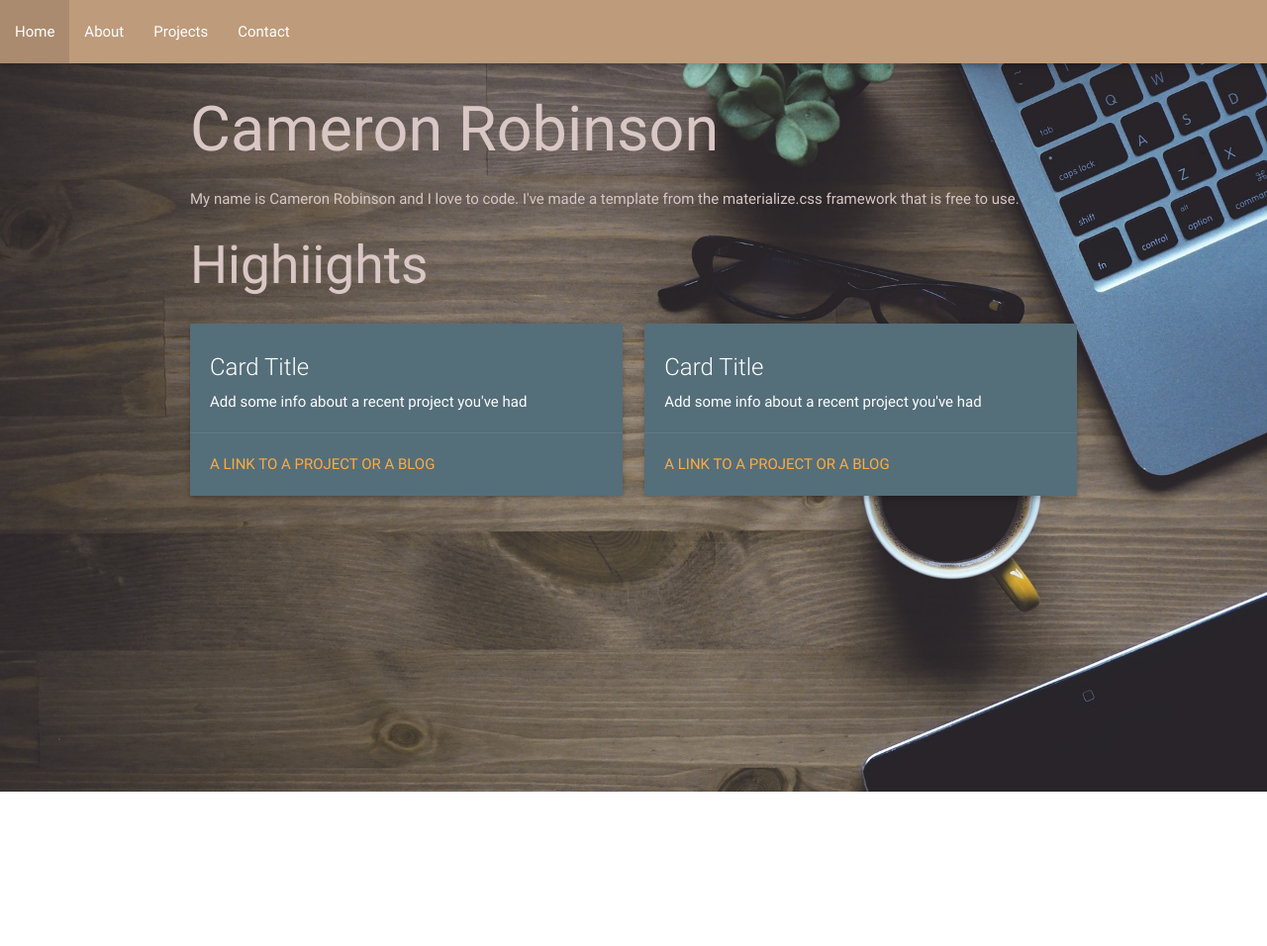
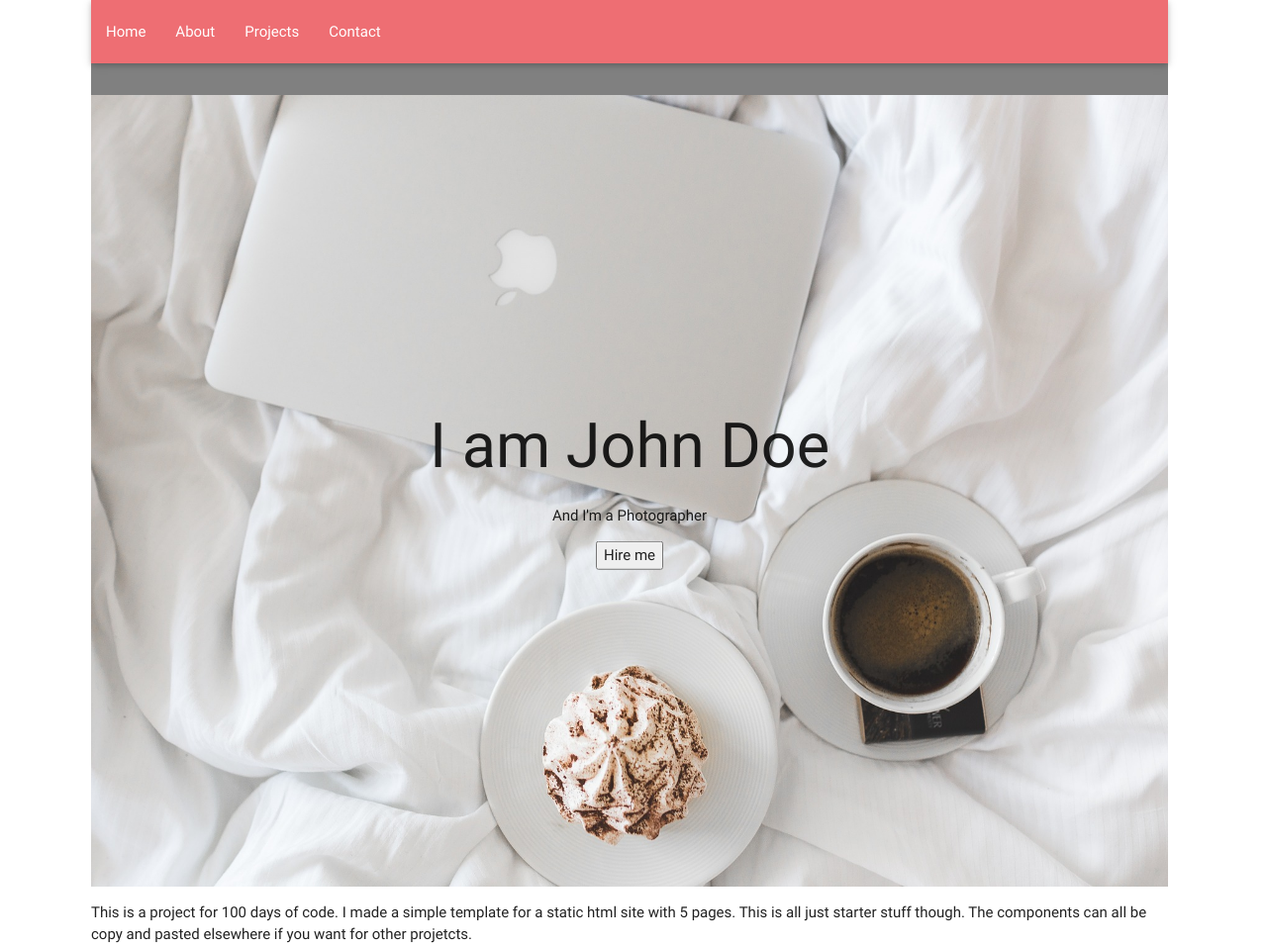
Before and after one commit to ca959971/SiteTemplate, a plain HTML site: page index.html in a window 1280 px wide. Shown: the whole page at 99% size. Before the commit the page ends 800 px from the top, so only its background shows below. Drawn offline with Linux system fonts and the light colour scheme; files whose address does not match are found by name.

Commit message:
hero image template

```diff
--- a/css/Site.css
+++ b/css/Site.css
@@ -1,4 +1,4 @@
-body {
+/* body {
   background: fixed;
 background-image: url(pics/notebook.jpg);
 
@@ -11,4 +11,44 @@ nav {
 }
 #cardText {
   color: black;
+} */
+
+
+
+.body-container{
+  position: absolute;
+
+  width: 85%;
+  background-color: gray;
+  left: 15%;
+  margin-left:-100px;
+height: 100%;
 }
+
+/* HERO IMAGE */
+
+
+/* The hero image */
+.hero-image {
+  /* Use "linear-gradient" to add a darken background effect to the image (photographer.jpg). This will make the text easier to read */
+  /* background-image: linear-gradient(rgba(0, 0, 0, 0.5), rgba(0, 0, 0, 0.5)), url("/Users/cameronrobinson/Desktop/CCAD/SiteTemplate/Pics/coffee-1284041_1920.jpg"); */
+background-image: url("/Users/cameronrobinson/Desktop/CCAD/SiteTemplate/Pics/coffee-1284041_1920.jpg");
+  /* Set a specific height */
+  height: 100%;
+
+  /* Position and center the image to scale nicely on all screens */
+  background-position: center;
+  background-repeat: no-repeat;
+  background-size: cover;
+  position: relative;
+}
+
+/* Place text in the middle of the image */
+.hero-text {
+  text-align: center;
+  position: relative;
+  top: 50%;
+  left: 50%;
+  transform: translate(-50%, -50%);
+
+}
--- a/index.html
+++ b/index.html
@@ -8,6 +8,8 @@
     <title></title>
   </head>
   <body>
+<div class="body-container">
+
 
 <!-- Navbar -->
     <nav class="navbar #be9b7b darken-2 navbar-default">
@@ -37,48 +39,20 @@
              </ul>
 
        </nav>
-<div class="container">
 
-
-    <h1>Cameron Robinson</h1>
-    <p>My name is Cameron Robinson and I love to code. I've made a template from the
-      materialize.css framework that is free to use.
-    </p>
-
-
-
-
-       <h2>Highiights </h2>
-     <!-- Portfolio Highlights -->
-  <div class="row">
-    <div class="col s12 m6">
-      <div class="card blue-grey darken-1">
-        <div class="card-content white-text">
-          <span class="card-title">Card Title</span>
-          <p>Add some info about a recent project you've had</p>
-        </div>
-        <div class="card-action">
-          <a href="#">A link to a project or a blog</a>
-
-        </div>
+    <div class="hero-image">
+      <div class="hero-text">
+        <h1>I am John Doe</h1>
+        <p>And I'm a Photographer</p>
+        <button>Hire me</button>
       </div>
     </div>
+    <div class="">
+      <p>This is a project for 100 days of code. I made a simple template for a static
+         html site with 5 pages. This is all just starter stuff though. The components can
+          all be copy and pasted elsewhere if you want for other projetcts.</p>
+    </div>
 
-
-    <div class="col s12 m6">
-      <div class="card blue-grey darken-1">
-        <div class="card-content white-text">
-          <span class="card-title">Card Title</span>
-          <p>Add some info about a recent project you've had</p>
-        </div>
-        <div class="card-action">
-          <a href="#">A link to a project or a blog</a>
-
-        </div>
-      </div>
-    </div>
-  </div>
-
-
+</div>
   </body>
 </html>
```
